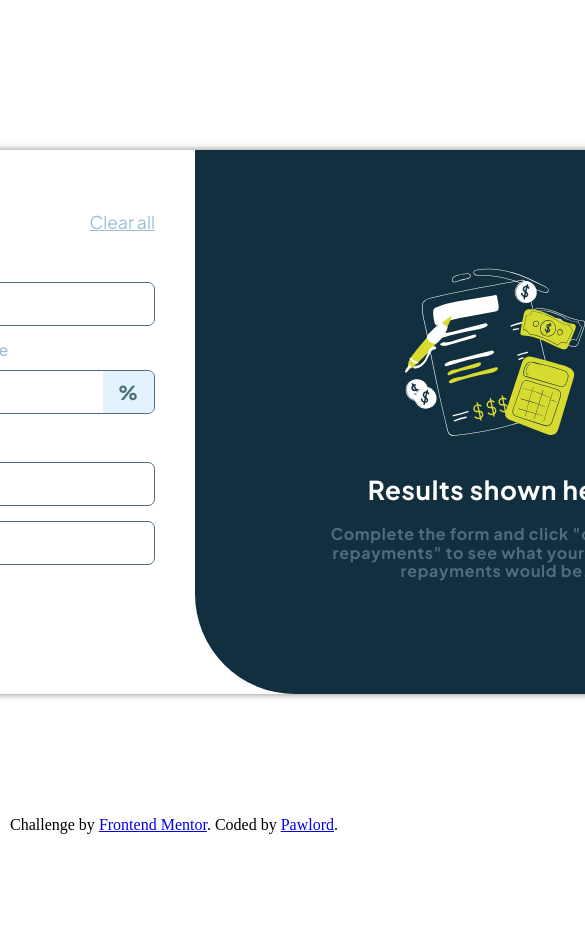
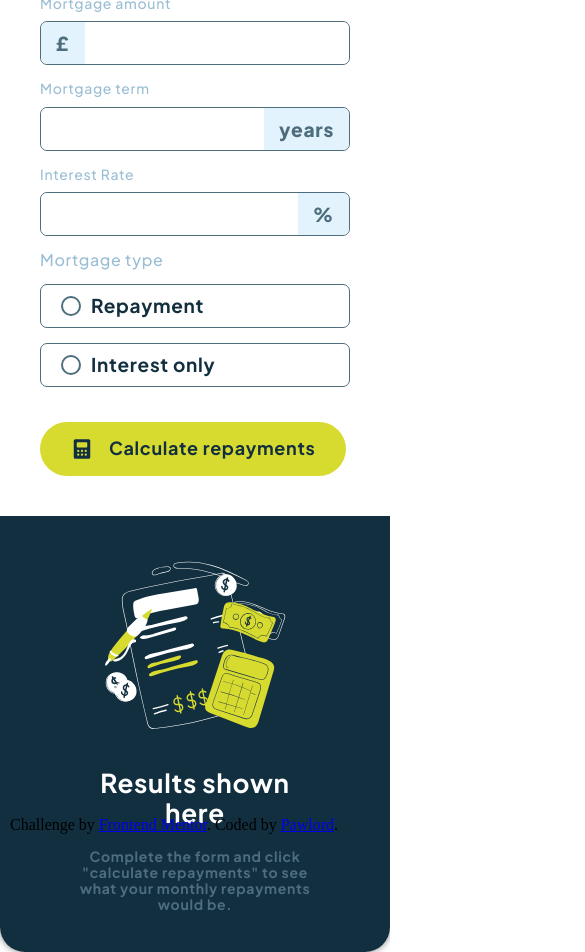
Before and after one commit to Pawlord/repayment-calculator, a React (Create React App) app: page / in a window 390 px wide. Shown: the top 952 px of the page, 585 px wide, since content can reach past the window. Before the commit the page ends 844 px from the top, so only its background shows below. Built offline with nearby package versions, Linux system fonts and the light colour scheme.

Commit message:
start work on adaptive and mobile version

```diff
--- a/src/layouts/calculate-layout/calculate-layout.scss
+++ b/src/layouts/calculate-layout/calculate-layout.scss
@@ -39,4 +39,32 @@
         margin-top: 20px;
         grid-column: 1 / 3;
     }
+
+    @media (max-width: 1130px) {
+        .input-wrapper {
+            display: flex;
+            flex-direction: column;
+            gap: 15px;
+        }
+    }
+
+    @media (max-width: 650px) {
+        .calculate-container {
+            gap: 15px;
+        }
+
+        .calculate__header {
+            display: flex;
+            flex-direction: column;
+            align-items: flex-start;
+            gap: 10px;
+
+            margin-bottom: 10px;
+
+            h1 {
+                margin: 0;
+                font-size: 20px;
+            }
+        }
+    }
 }
--- a/src/layouts/main-layout/main-layout.scss
+++ b/src/layouts/main-layout/main-layout.scss
@@ -3,7 +3,6 @@
 .main-layout {
     display: flex;
     width: 65%;
-    min-width: 1200px;
     margin: 0 auto;
     border-radius: 25px;
     box-shadow: v.$shadow-standart;
@@ -26,4 +25,28 @@
         border-top-left-radius: 0;
         border-bottom-left-radius: 100px;
     }
+
+    @media (max-width: 1290px) {
+        @include v.family($font-size: 14px)
+    }
+
+    @media(max-width: 1000px) {
+        display: flex;
+        flex-direction: column;
+
+        .left-side,
+        .right-side {
+            width: 100%;
+        }
+
+        .right-side {
+            border-top-right-radius: 0;
+            border-bottom-left-radius: 25px;
+        }
+    }
+
+    @media(max-width: 650px) {
+        width: 100%;
+        min-width: 300px;
+    }
 }
```
